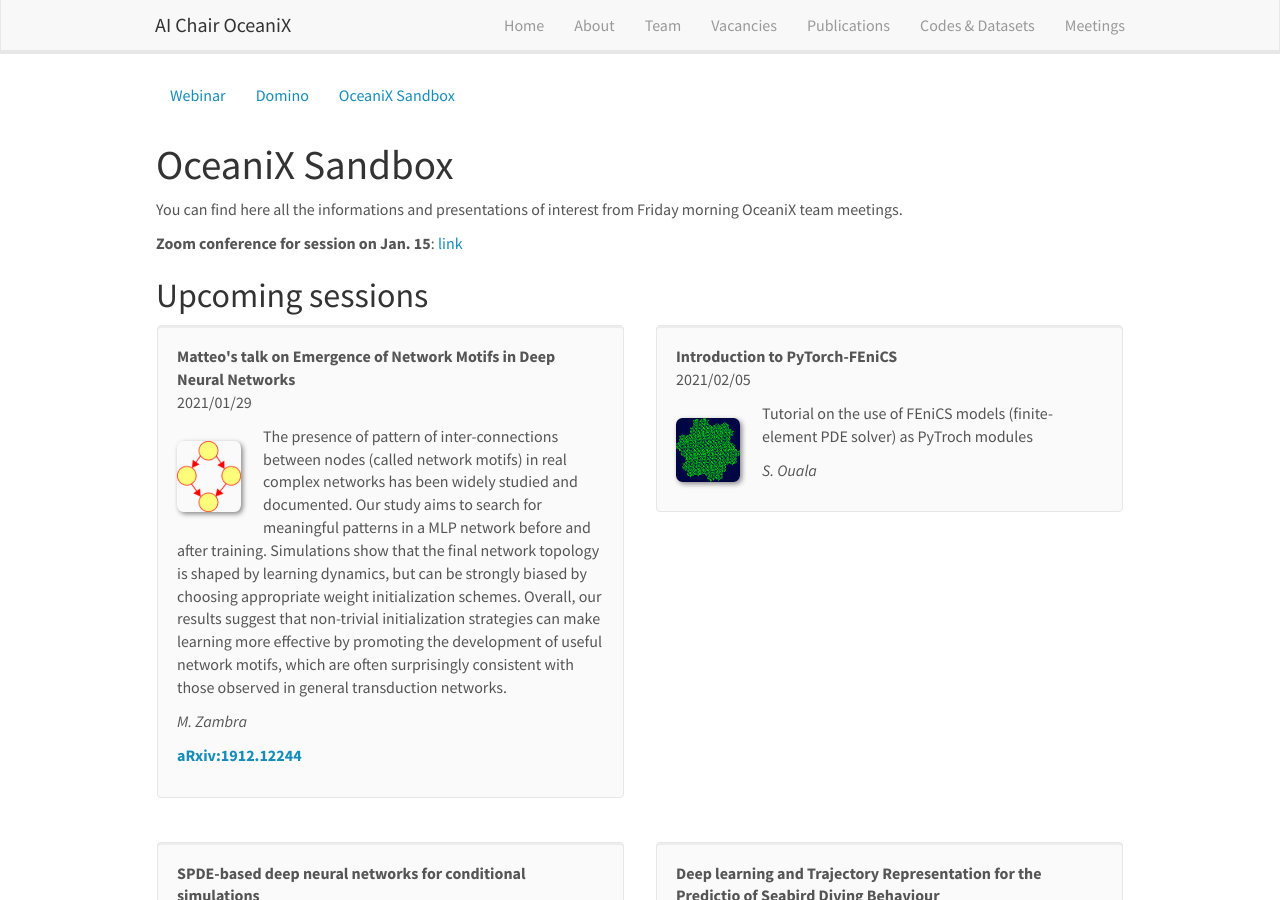
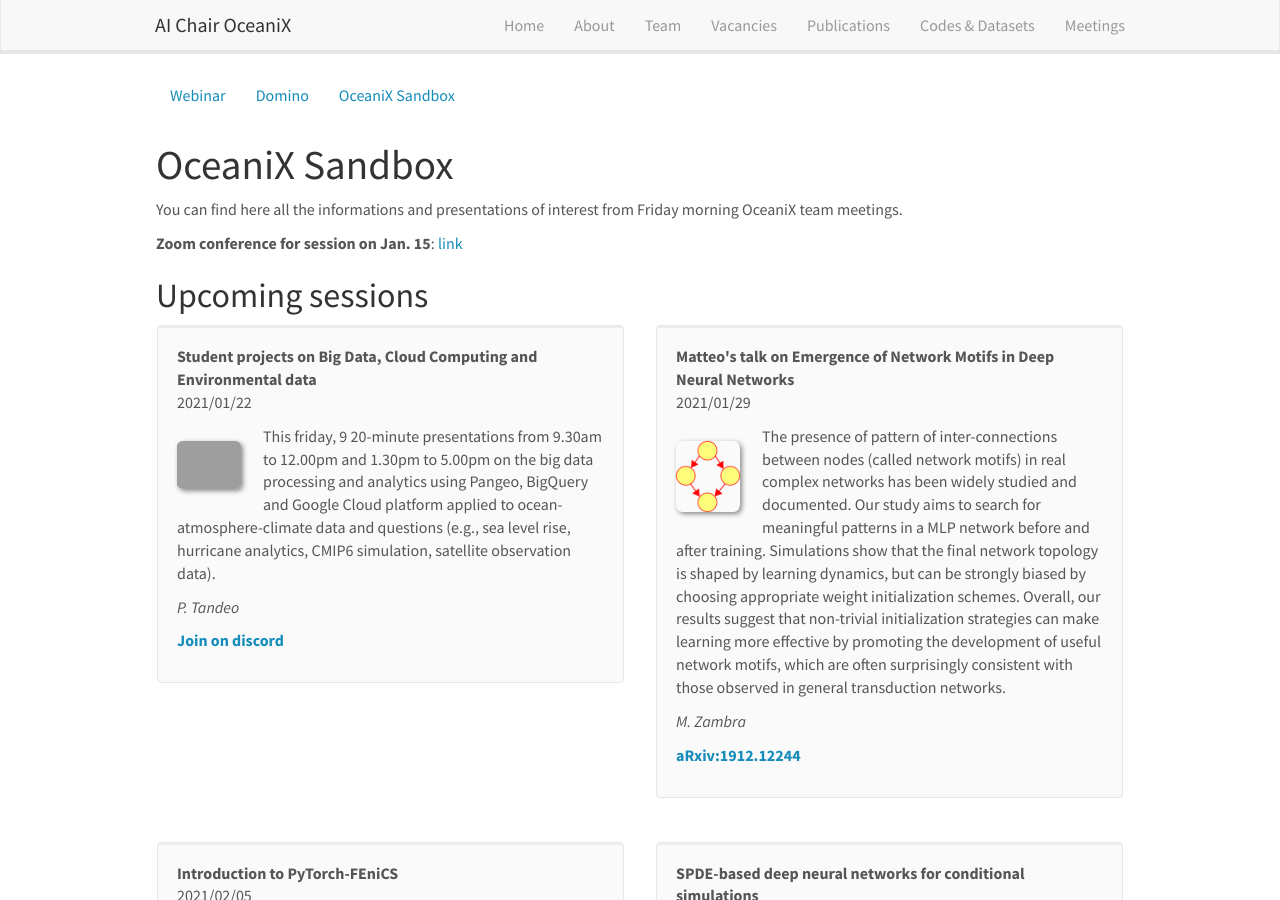
Before and after one commit to CIA-Oceanix/CIA-Oceanix.github.io, a Jekyll site: the page built from _pages/oceanix_sandbox.md, in a window 1280 px wide and 900 px high. Built offline with Jekyll 4.4.1, drawn with Linux system fonts in a browser that asks for light colours; nearby versions of some CDN libraries; grey boxes are pictures that could not be loaded.

Commit message:
Update sandbox_list.yml

```diff
--- a/_data/sandbox_list.yml
+++ b/_data/sandbox_list.yml
@@ -1,3 +1,18 @@
+- title: "Student projects on Big Data, Cloud Computing and Environmental data"
+  image: default.png
+  description: This friday, 9 20-minute presentations from 9.30am to 12.00pm and 1.30pm to 5.00pm on the big data processing and analytics using Pangeo, BigQuery and Google Cloud platform applied to ocean-atmosphere-climate data and questions (e.g., sea level rise, hurricane analytics, CMIP6 simulation, satellite observation data).
+  date: 2021/01/22
+  authors: P. Tandeo
+  link:
+  slideslink:
+    url1: https://discord.gg/UeGnaT3k
+    display1: Join on discord
+    url2:
+    display2:
+  highlight: 1
+  codetype: 2
+  news1:
+  news2:
 - title: "Matteo's talk on Emergence of Network Motifs in Deep Neural Networks"
   image: matteo_sandbox.png
   description: The presence of pattern of inter-connections between nodes (called network motifs) in real complex networks has been widely studied and documented. Our study aims to search for meaningful patterns in a MLP network before and after training. Simulations show that the final network topology is shaped by learning dynamics, but can be strongly biased by choosing appropriate weight initialization schemes. Overall, our results suggest that non-trivial initialization strategies can make learning more effective by promoting the development of useful network motifs, which are often surprisingly consistent with those observed in general transduction networks.
```
